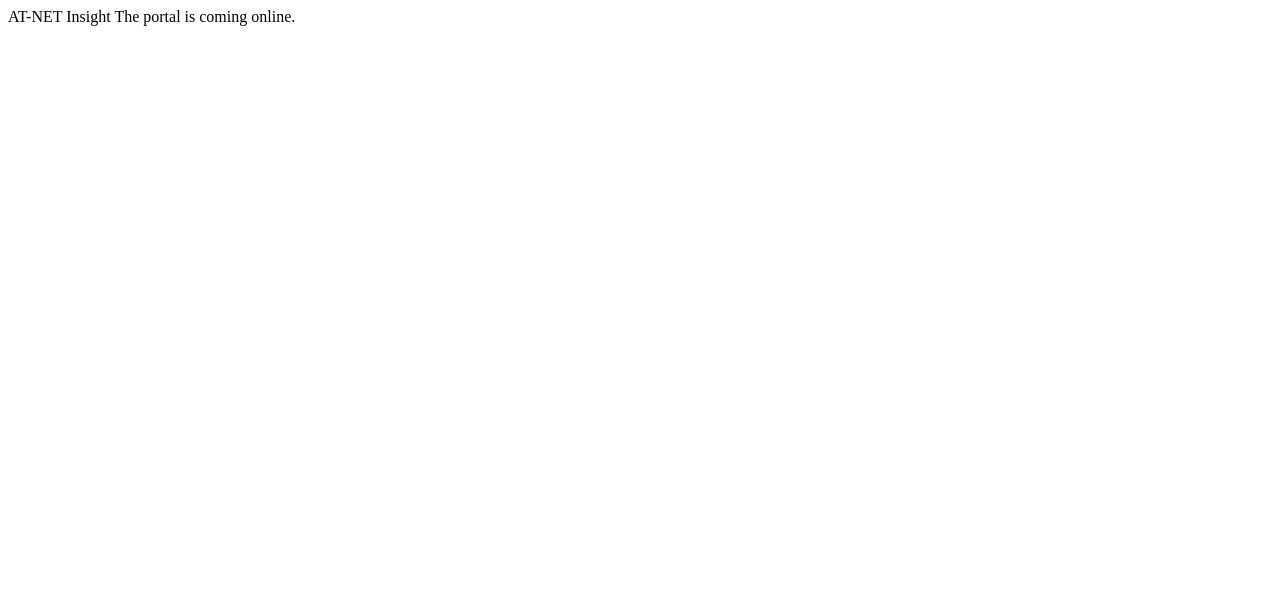
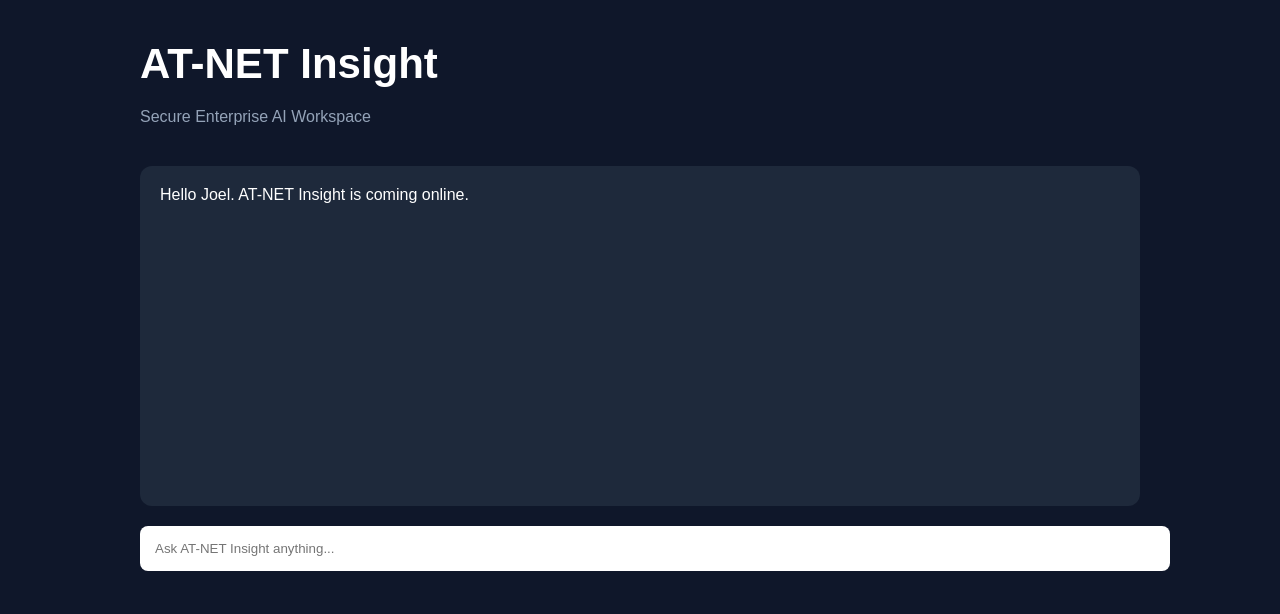
Before and after one commit to joelsose98/at-net-insight-demo, a plain HTML site: page index.html in a window 1280 px wide. Drawn offline with Linux system fonts and the light colour scheme.

Commit message:
Modify subtitle and chatbox text in index.html
Updated the subtitle and chatbox content to reflect the current status of AT-NET Insight.

```diff
--- a/index.html
+++ b/index.html
@@ -1,2 +1,65 @@
+<!DOCTYPE html>
+<html>
+<head>
+    <title>AT-NET Insight</title>
+    <style>
+        body {
+            background: #0f172a;
+            color: white;
+            font-family: Arial, sans-serif;
+            margin: 0;
+            padding: 40px;
+        }
+
+        .container {
+            max-width: 1000px;
+            margin: auto;
+        }
+
+        .header {
+            font-size: 42px;
+            font-weight: bold;
+            margin-bottom: 20px;
+        }
+
+        .subtitle {
+            color: #94a3b8;
+            margin-bottom: 40px;
+        }
+
+        .chatbox {
+            background: #1e293b;
+            padding: 20px;
+            border-radius: 12px;
+            min-height: 300px;
+        }
+
+        .input {
+            margin-top: 20px;
+            width: 100%;
+            padding: 15px;
+            border-radius: 8px;
+            border: none;
+        }
+    </style>
+</head>
+<body>
+<div class="container">
+
+<div class="header">
 AT-NET Insight
-The portal is coming online.
+</div>
+
+<div class="subtitle">
+Secure Enterprise AI Workspace
+</div>
+
+<div class="chatbox">
+Hello Joel. AT-NET Insight is coming online.
+</div>
+
+<input class="input" placeholder="Ask AT-NET Insight anything..." />
+
+</div>
+</body>
+</html>
```
